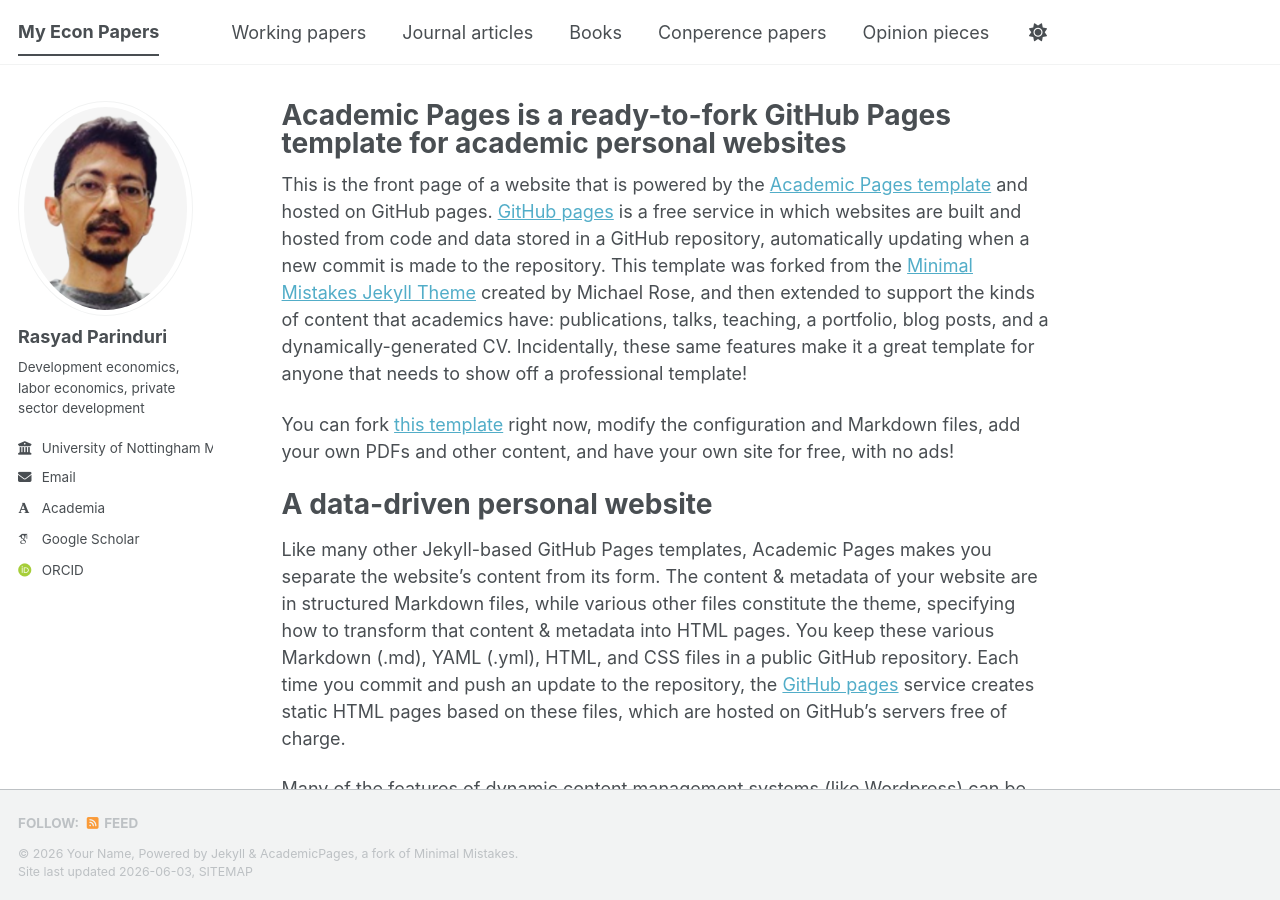
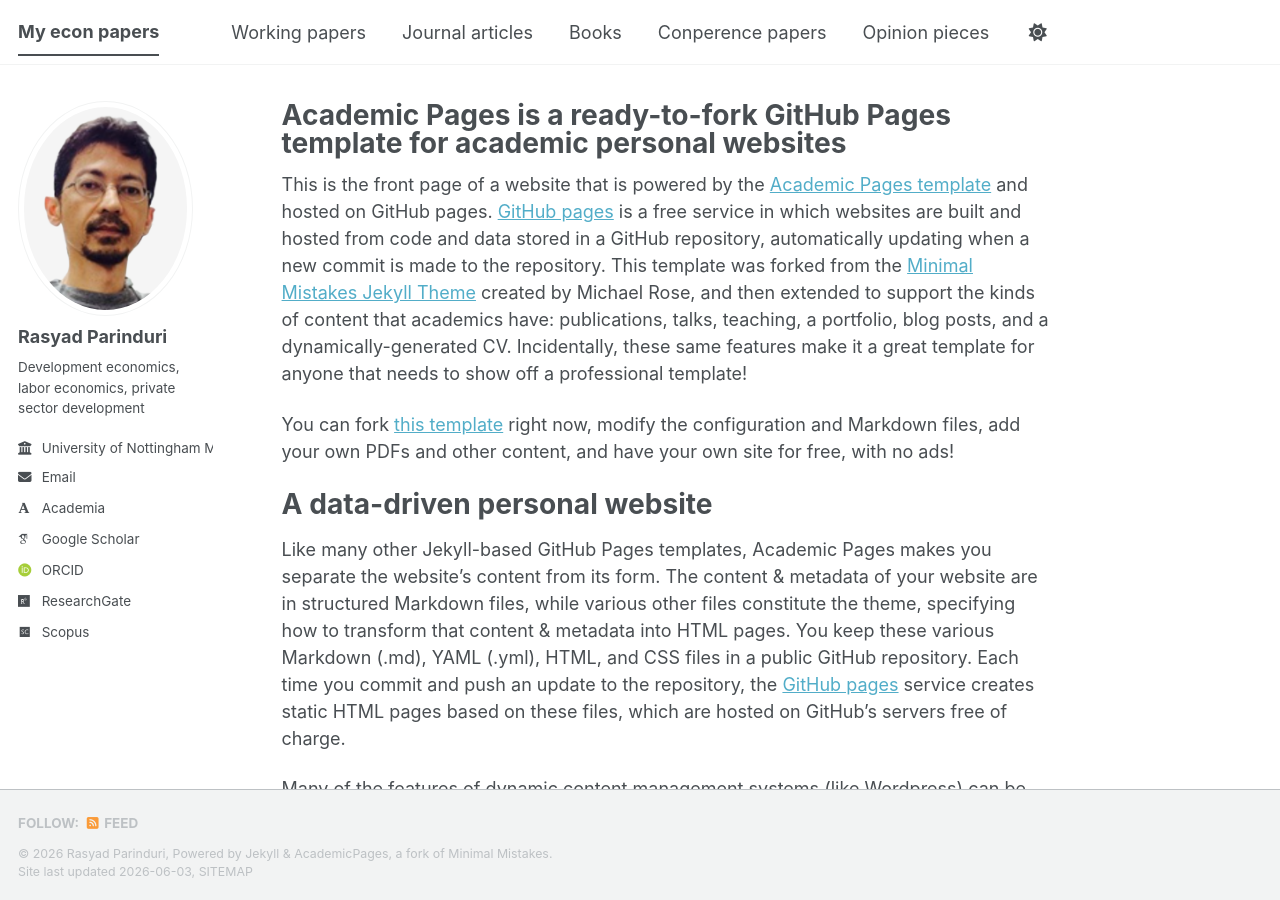
Before and after one commit to rasyadparinduri/rasyadparinduri.github.io, a Jekyll site: the page built from _pages/about.md, in a window 1280 px wide and 900 px high. Built offline with Jekyll 4.4.1, drawn with Linux system fonts in a browser that asks for light colours; some web fonts are replaced; a script bundle is joined from its source files by our own code; library files that are not in the unit come from our copies.

Commit message:
Update _config.yml

```diff
--- a/_config.yml
+++ b/_config.yml
@@ -9,10 +9,10 @@
 # Basic Site Settings
 locale                   : "en-US"
 site_theme               : "default" # The available themes options are "default", "air", "sunrise", "mint", "dirt" and "contrast"
-title                    : "My Econ Papers"
+title                    : "My econ papers"
 title_separator          : "-"
-name                     : &name "Your Name"
-description              : &description "Your Name's academic portfolio"   # Update this with a general description of your site, this is the default if not overridden by a page
+name                     : &name "Rasyad Parinduri"
+description              : &description "Rasyad Parinduri's economics papers"   # Update this with a general description of your site, this is the default if not overridden by a page
 url                      : https://rasyadparinduri.github.io # The base hostname & protocol for your site e.g. "https://[your GitHub username].github.io",
                                                            # or if you already have some other page hosted on Github then use "https://[your GitHub username].github.io/[Your Repo Name]"
 baseurl                  : "" # the subpath of your site, e.g. "/blog"
@@ -42,8 +42,8 @@ author:
   semantic         : # URL
   ssrn             : # URL
   # pubmed           : "https://www.ncbi.nlm.nih.gov/pubmed/?term=john+snow"
-  researchgate     : # URL
-  scopus           : # URL
+  researchgate     : "https://www.researchgate.net/profile/Rasyad-Parinduri-2"
+  scopus           : "https://www.scopus.com/authid/detail.uri?authorId=37661971800"
   zotero           : # URL
 
 
```
